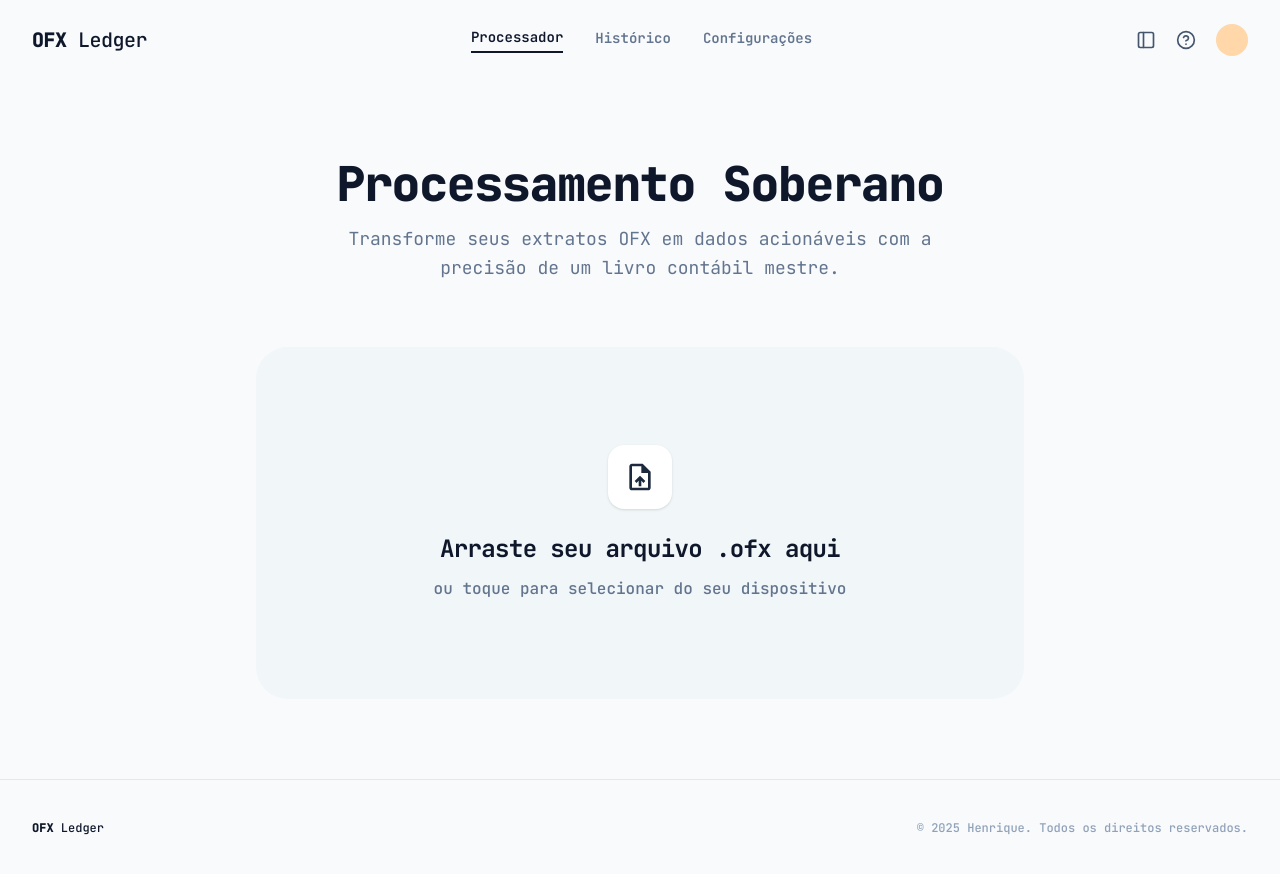
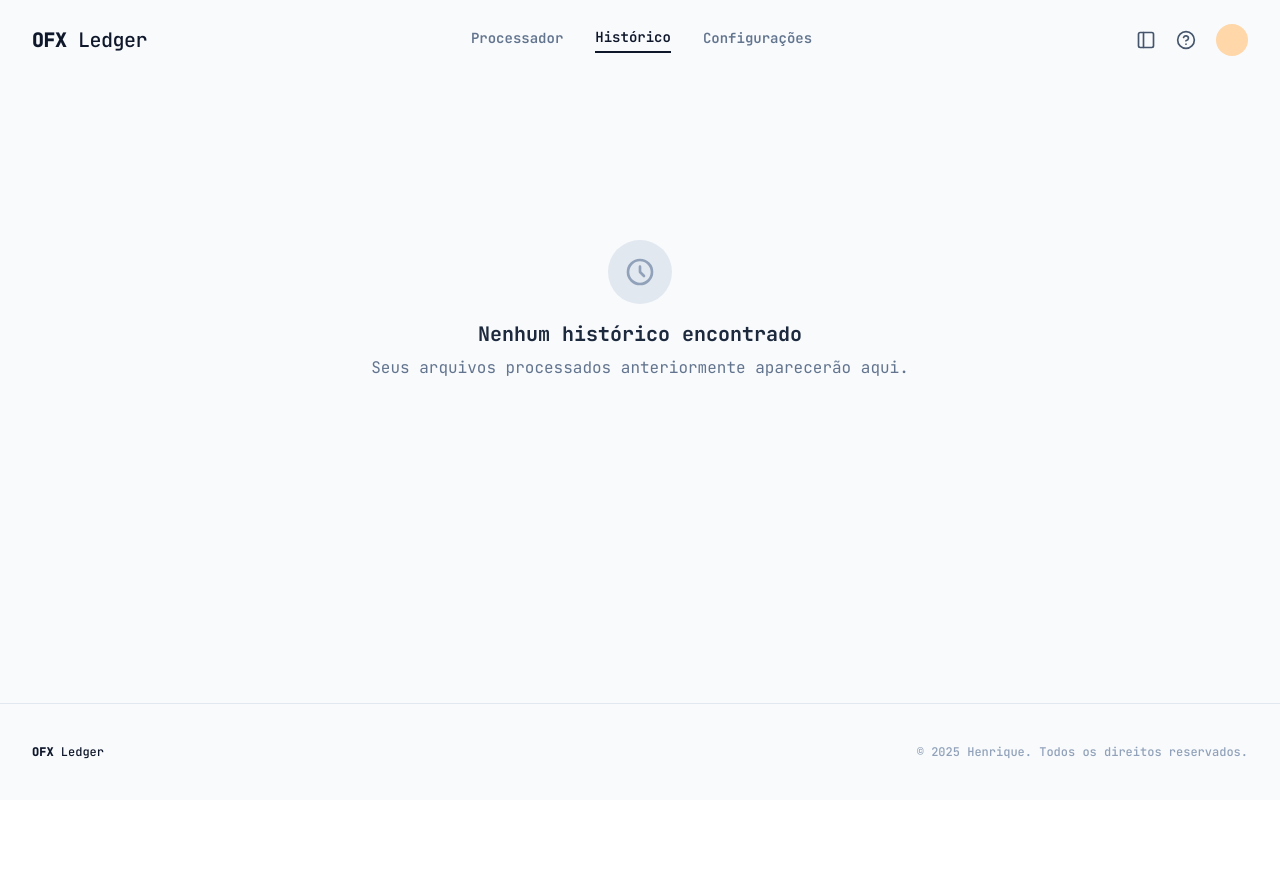
Before and after one commit to Henriquelss/leitor-ofx, a React (Vite) app: page / in a window 1280 px wide. After the commit the page ends 800 px from the top, so only its background shows below. Built offline with nearby package versions, Linux system fonts and the light colour scheme.

Commit message:
feat: iniciar app na pagina de historico

```diff
--- a/src/pages/Dashboard.tsx
+++ b/src/pages/Dashboard.tsx
@@ -11,7 +11,7 @@ import { useHistory, type HistorySession } from '../hooks/useHistory';
 type Tab = 'processor' | 'history' | 'settings';
 
 export default function Dashboard() {
-  const [activeTab, setActiveTab] = useState<Tab>('processor');
+  const [activeTab, setActiveTab] = useState<Tab>('history');
   const [transactions, setTransactions] = useState<Transaction[]>([]);
   const [isLoading, setIsLoading] = useState(false);
   const [error, setError] = useState<string | null>(null);
```
